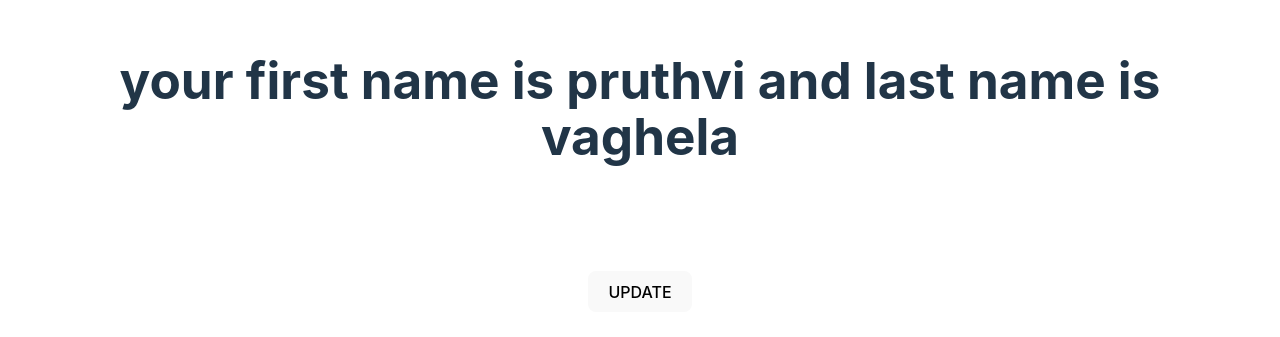
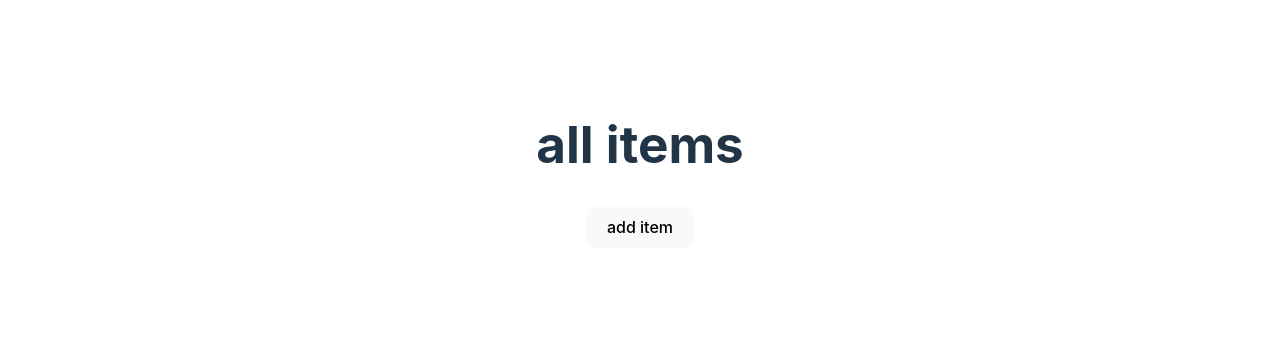
Before and after one commit to pruthvisinhvaghela/react-all-hooks, a React (Vite) app: page / in a window 1280 px wide. Shown: the part 235-572 px from the top of the page. Built offline with nearby package versions, Linux system fonts and the light colour scheme.

Commit message:
how to work with array using useState hook

```diff
--- a/src/App.jsx
+++ b/src/App.jsx
@@ -1,6 +1,7 @@
 import "./App.css";
 
-import UseStateObjTwo from "./components/useState/UseStateObjTwo";
+import UsestateArray from "./components/useState/UsestateArray";
+// import UseStateObjTwo from "./components/useState/UseStateObjTwo";
 // import List from "./components/List/List";
 // import StateUpComp from "./components/stateUp/StateUpComp";
 // import FormDemoTwo from "./components/Form/FormDemoTwo";
@@ -33,7 +34,8 @@ function App() {
   // }
   return (
     <>
-      <UseStateObjTwo />
+      <UsestateArray />
+      {/* <UseStateObjTwo /> */}
       {/* <List /> */}
       {/* <StateUpComp getData={getData} /> */}
       {/* <FormDemoTwo /> */}
--- /dev/null
+++ b/src/components/useState/UsestateArray.jsx
@@ -0,0 +1,31 @@
+import { useState } from "react";
+
+const UsestateArray = () => {
+  const [items, setItems] = useState([]);
+  console.log(items);
+  const handleClick = () => {
+    //   in below using [] and then add inside [{}]
+    setItems([
+      ...items,
+      {
+        id: items.length,
+        value: Math.random(),
+      },
+    ]);
+  };
+  return (
+    <>
+      <h1>all items</h1>
+
+      <ol>
+        {items.map((item) => (
+          <li key={item.id}>{item.value}</li>
+        ))}
+      </ol>
+
+      <button onClick={handleClick}>add item</button>
+    </>
+  );
+};
+
+export default UsestateArray;
```
